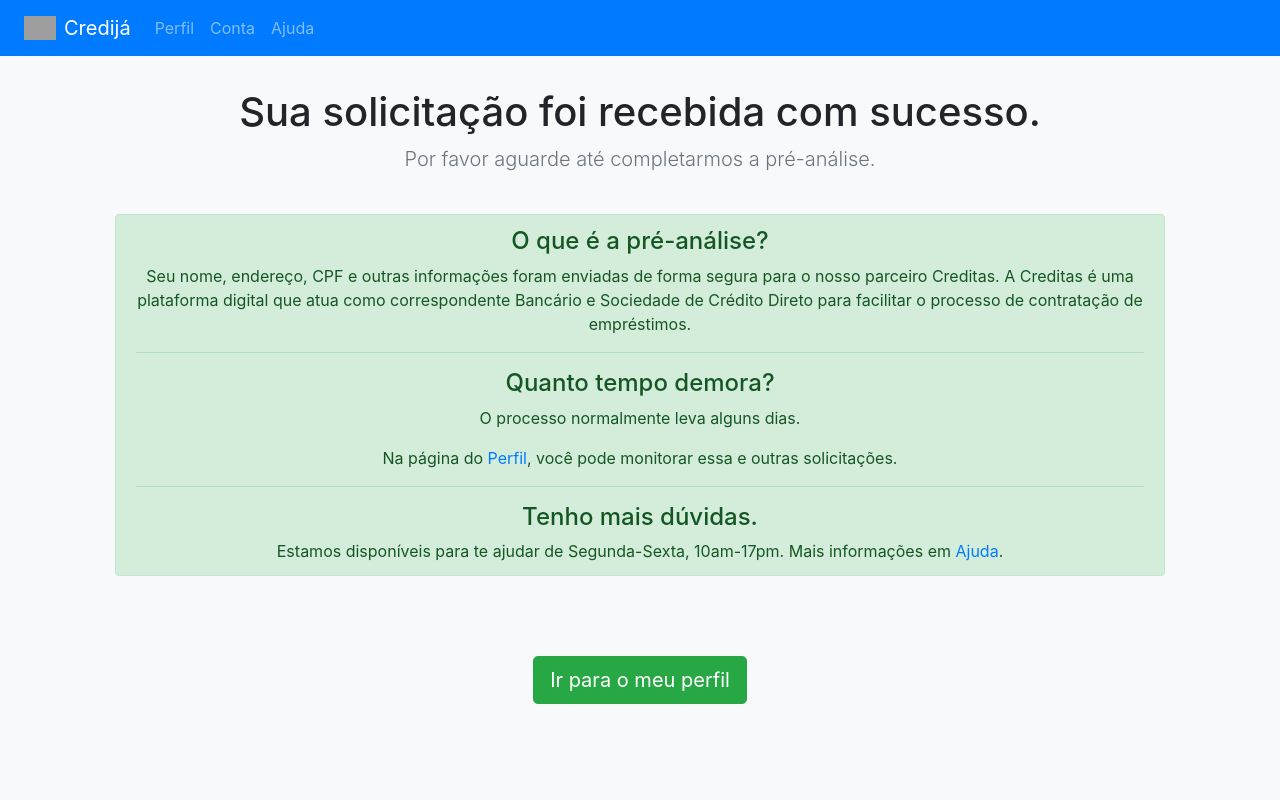
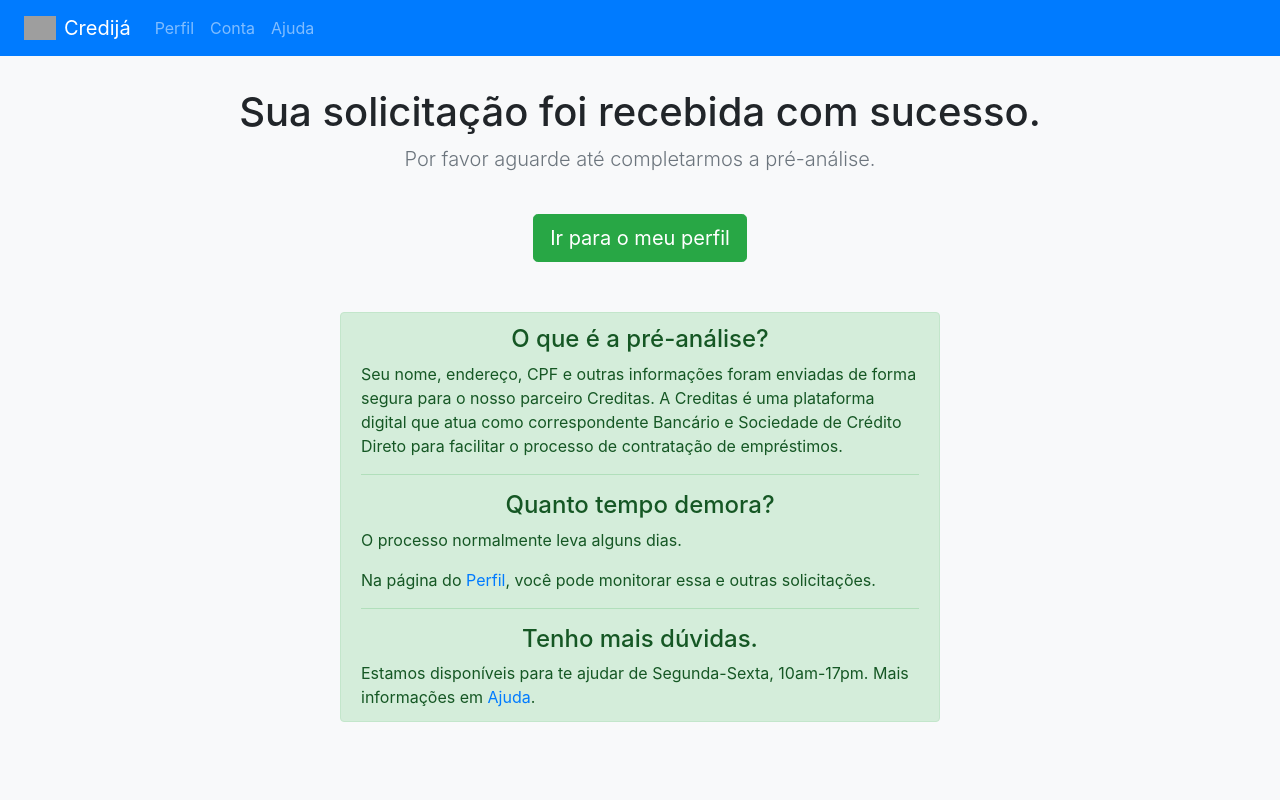
Before and after one commit to guilsa/irruptor, a React (Create React App) app: page /sucesso in a window 1280 px wide. Shown: the top 800 px of the page. Built offline with nearby package versions, Linux system fonts and the light colour scheme; grey boxes are pictures that could not be loaded.

Commit message:
Step 3 results UI improvement

```diff
--- a/src/Passo3.js
+++ b/src/Passo3.js
@@ -1,6 +1,7 @@
 import React from 'react'
 import { Link } from 'react-router-dom'
 import { Container, Row, Col, Button, Alert } from 'react-bootstrap'
+
 
 export const Passo3 = () => {
   const CustomHeader = (props) => (
@@ -14,38 +15,35 @@ export const Passo3 = () => {
     </section>
   )
   const NovaProposta = (props) => (
-    <Container className='text-center'>
+    <Container className='fw-light d-flex flex-column align-items-center'>
       <CustomHeader title={props.title} text='Por favor aguarde até completarmos a pré-análise.' />
-      <Alert variant='success'>
-        <Alert.Heading>O que é a pré-análise?</Alert.Heading>
+      <Link style={{marginBottom: 50}} to='/'>
+        <Button size='lg' variant='success'>
+          Ir para o meu perfil
+        </Button>
+      </Link>
+
+      <Alert style={{ maxWidth: 600}}  variant='success'>
+        <Alert.Heading className='text-center'>O que é a pré-análise?</Alert.Heading>
         <p>
           Seu nome, endereço, CPF e outras informações foram enviadas de forma segura para o nosso parceiro
           Creditas. A Creditas é uma plataforma digital que atua como correspondente Bancário e Sociedade de
           Crédito Direto para facilitar o processo de contratação de empréstimos.
         </p>
         <hr />
-        <Alert.Heading>Quanto tempo demora?</Alert.Heading>
+        <Alert.Heading className='text-center'>Quanto tempo demora?</Alert.Heading>
         <p>O processo normalmente leva alguns dias.</p>
         <p>
           Na página do <a href='/#'>Perfil</a>, você pode monitorar essa e outras solicitações.
         </p>
         <hr />
-        <Alert.Heading>Tenho mais dúvidas.</Alert.Heading>
+        <Alert.Heading className='text-center'>Tenho mais dúvidas.</Alert.Heading>
         <p className='mb-0'>
           Estamos disponíveis para te ajudar de Segunda-Sexta, 10am-17pm. Mais informações em{' '}
           <a href='/#'>Ajuda</a>.
         </p>
       </Alert>
-      <div className='row py-lg-4'>
-        <div className='col-lg-10 mx-auto'>
-          <p className='lead text-muted'></p>
-        </div>
-      </div>
-      <Link to='/'>
-        <Button size='lg' variant='success'>
-          Ir para o meu perfil
-        </Button>
-      </Link>
+
     </Container>
   )
 
```
